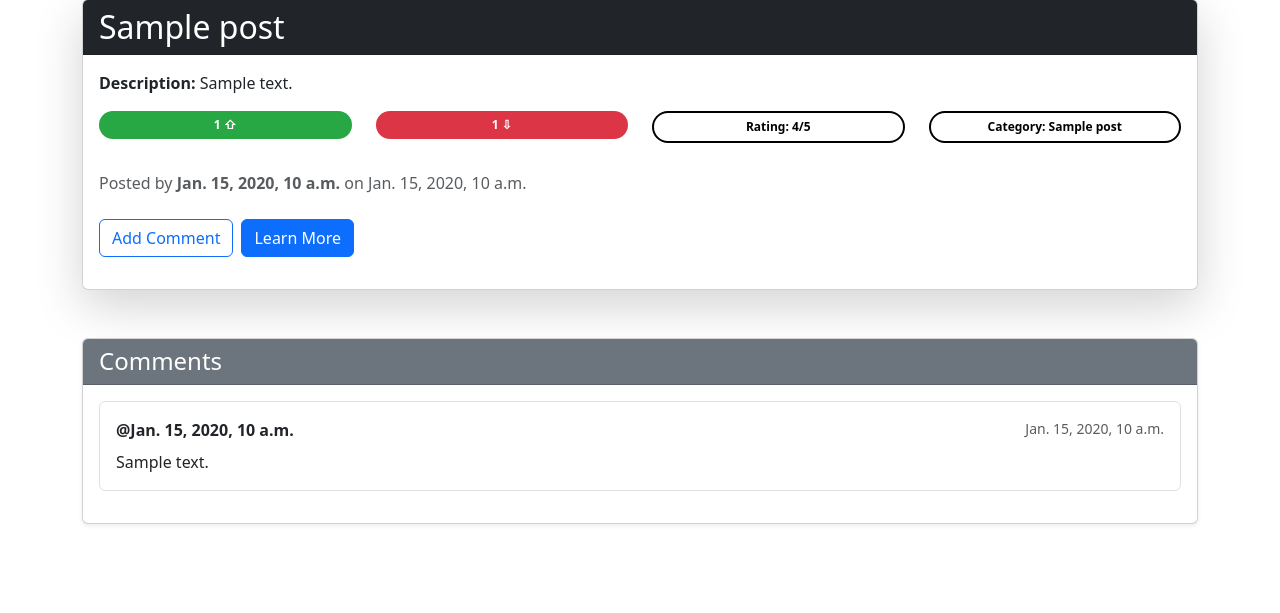
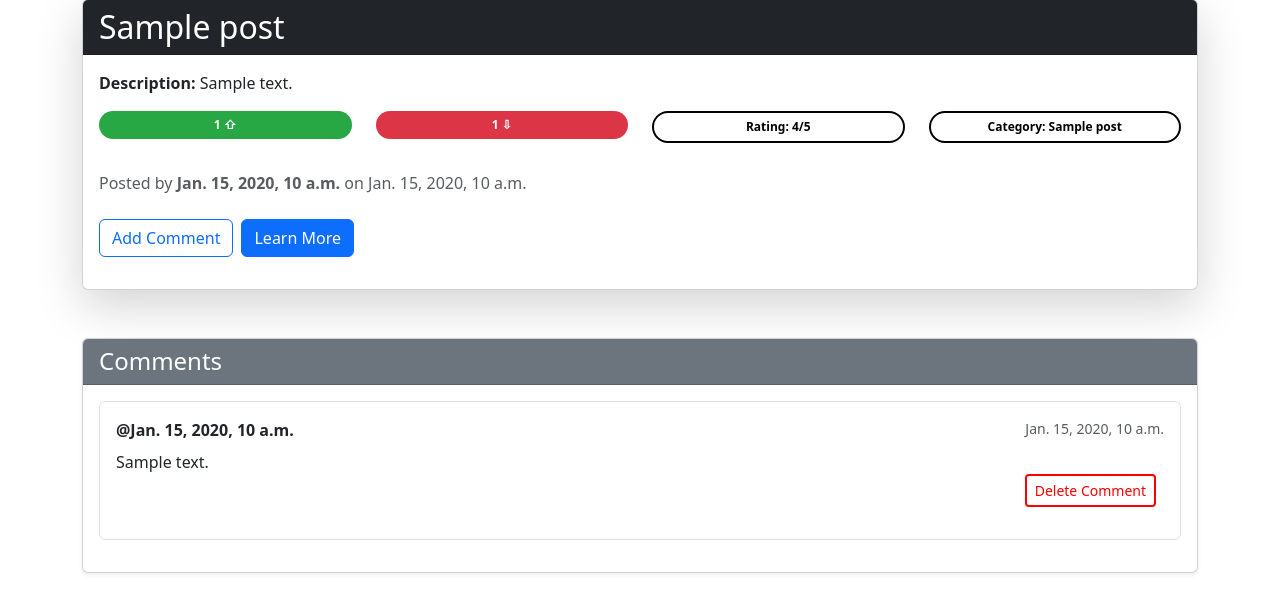
Before and after one commit to anjalipag/group14-database-project, a Django app: template group14site/groupFeed/templates/group_detail.html in a window 1280 px wide. Shown: the part 105-718 px from the top of the page. Run offline with Django 5.2, Linux system fonts and the light colour scheme; the template is opened without the code that fills it: most values are stand-ins (such as "Sample title", 1, 10 or a date in 2020); some libraries are stand-ins or nearby versions.

Commit message:
admin delete ui on review details

```diff
--- a/group14site/groupFeed/templates/group_detail.html
+++ b/group14site/groupFeed/templates/group_detail.html
@@ -35,17 +35,23 @@
 
   <!-- Post Detail -->
   <div class="card mb-5 shadow-lg">
-    <div class="card-header bg-dark text-white">
-      <h2 class="mb-0">{{ post.title }}</h2>
-    </div>
+    <div class="card-header bg-dark text-white position-relative">
+    <h2 class="mb-0">{{ post.title }}</h2>
+    {% if user_id == admin_id %}
+      <form method="post" action="{% url 'delete_post' post_id=post.post_id %}" class="position-absolute" style="top: 10px; right: 10px;">
+        {% csrf_token %}
+        <button type="submit" class="btn btn-sm btn-danger" onclick="return confirm('Are you sure you want to delete this post?');">Delete Post X</button>
+      </form>
+    {% endif %}
+  </div>
     <div class="card-body">
-      <p class="mb-3 poppins-regular"><strong>Description:</strong> {{ post.description }}</p>
+      <p class="mb-3"><strong>Description:</strong> {{ post.description }}</p>
 
       <div class="row text-center">
         <div class="col-md-3 mb-3">
         <form method = "post" class = "w-100" action ="{% url 'upvote' recommendation_post_id=post.post_id %}">
             {% csrf_token %}
-          <button type = "submit" class = "poppins-regular badge rounded-pill badge-success p-2 w-100 border-0" style = "cursor:pointer;">
+          <button type = "submit" class = "badge rounded-pill badge-success p-2 w-100 border-0" style = "cursor:pointer;">
             {{ post.up_vote_count }} ⇧
           </button>
         </form>
@@ -67,15 +73,18 @@
         </div>
       </div>
 
-      <p class="text-muted mb-0 poppins-bold">
+      <p class="text-muted mb-0">
         Posted by <strong>{{ post.posted_by }}</strong> on {{ post.time_stamp }}
       </p>
+
+
 
       <div class="mt-4 mb-3 d-flex">
         <a href="" class="btn btn-outline-primary mr-2" data-toggle="modal" data-target="#commentModal">Add Comment</a>
         {% if post.extra_info %}
-          <a href="{{ post.extra_info }}" class="btn btn-primary" target="_blank">Learn More</a>
+          <a href="{{ post.extra_info }}" class="btn btn-primary btn" target="_blank">Learn More</a>
         {% endif %}
+
       </div>
     </div>
   </div>
@@ -91,9 +100,18 @@
           <div class="border rounded p-3 mb-3">
             <div class="d-flex justify-content-between">
               <strong>@{{ comment.posted_by }}</strong>
-              <small class="text-muted poppins-regular">{{ comment.time_posted }}</small>
+              <small class="text-muted">{{ comment.time_posted }}</small>
             </div>
-            <p class="mt-2 mb-0 poppins-regular">{{ comment.comment_text }}</p>
+            <div class="justify-content-between">
+            <p class="mt-2 mb-0">{{ comment.comment_text }}</p>
+             <div class="mx-2 d-flex justify-content-end">
+              <form method="post" action="{% url 'admin_delete_comment' comment_id=comment.comment_id post_id=post.post_id %}">
+                {% csrf_token %}
+                <button type = "submit" class = "btn btn-red btn-sm" onclick="return confirm('Are you sure you want to delete this comment?');">Delete Comment</button>
+              </form>
+            </div>
+            </div>
+            </div>
           </div>
         {% endfor %}
       {% else %}
@@ -119,7 +137,7 @@
         <div class="modal-body">
           <div class="form-group">
             <label for="commentText">Your Comment</label>
-            <textarea class="form-control poppins-regular" id="commentText" name="comment_text" rows="4" required></textarea>
+            <textarea class="form-control" id="commentText" name="comment_text" rows="4" required></textarea>
           </div>
         </div>
         <div class="modal-footer">
--- a/group14site/groupFeed/templates/group_feed.html
+++ b/group14site/groupFeed/templates/group_feed.html
@@ -65,11 +65,11 @@
                   <td>{{ post.posted_by }}</td>
                   <td>{{ post.time_stamp }}</td>
                   <td>
-                    <a href="{% url 'group_detail' post.post_id %}" class="btn btn-sm btn-outline-primary mb-2">Learn More</a>
+                    <a href="{% url 'group_detail' post.post_id %}" class="btn btn-sm btn-outline-primary mb-2">See More</a>
                     {% if user_id == admin_id %}
                     <form method ="POST" action="{%url 'delete_post' post.post_id %}" class = "d-inline" onsubmit="return confirmDelete();">
                       {% csrf_token %}
-                      <button type="submit" class = "btn btn-sm btn-danger" style="color:red; background-color:white; border:1px solid red;">Delete Post</button>
+                      <button type="submit" class = "btn btn-sm btn-danger" style="color:red; background-color:white; border:2px solid red;">Delete Post</button>
                     </form>
                     {% endif %}
                   </td>
--- a/group14site/groupFeed/urls.py
+++ b/group14site/groupFeed/urls.py
@@ -8,5 +8,6 @@ urlpatterns = [
     path('detail/<int:recommendation_post_id>/upvote', views.handle_upvote, name='upvote'),
     path('detail/<int:recommendation_post_id>/downvote', views.handle_downvote, name='downvote'),
     path('group/delete/<int:post_id>/', views.delete_post, name='delete_post'),
+    path('comment/delete/<int:comment_id>/<int:post_id>/', views.admin_delete_comment, name='admin_delete_comment'),
 
 ]
```
Also changed, not shown: group14site/groupFeed/views.py (+30 -2 lines).
